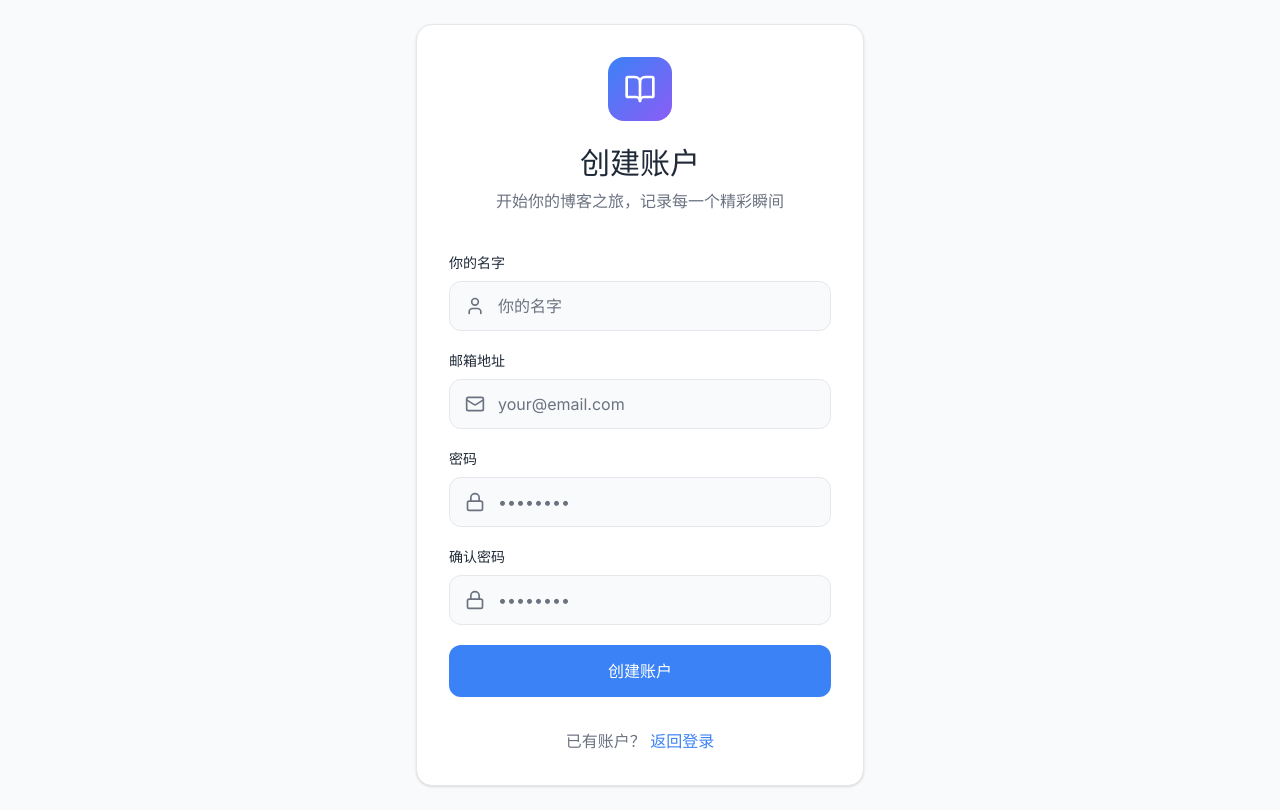
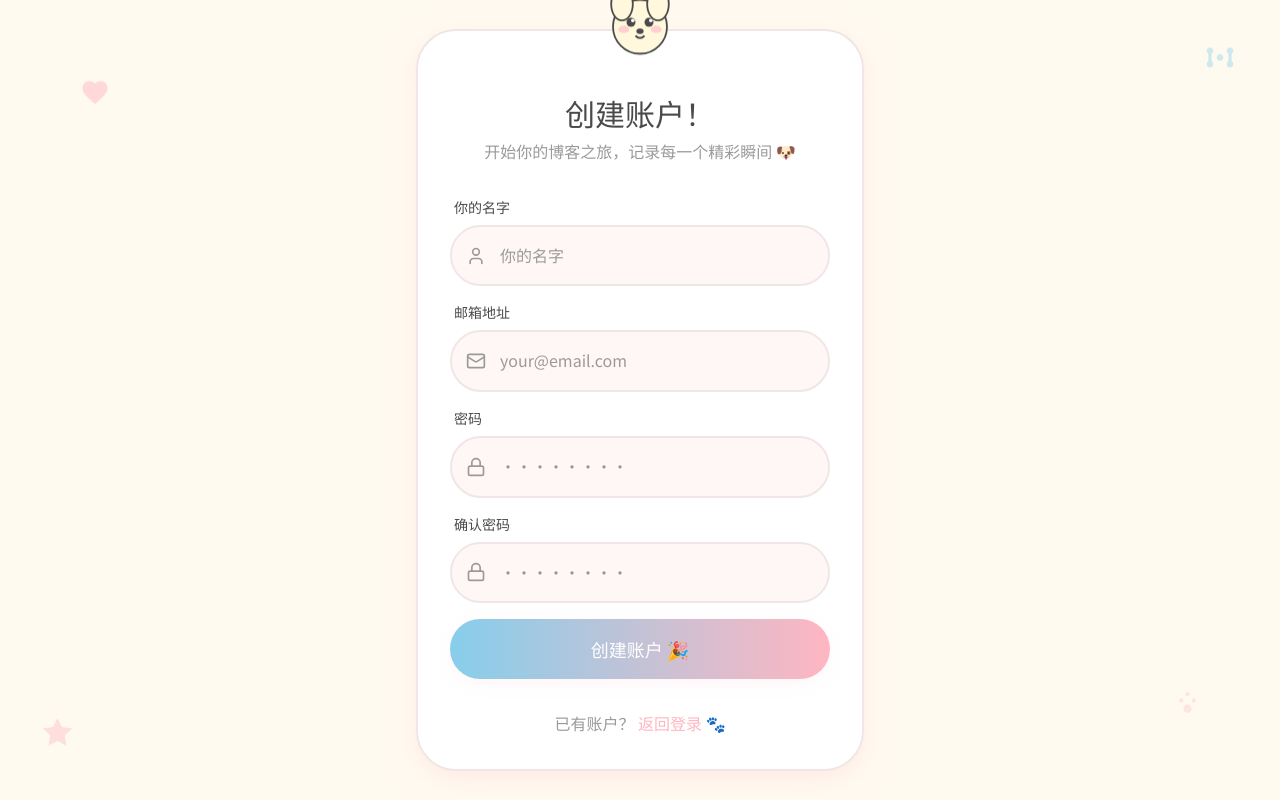
Before and after one commit to 321shi/shilin, a React (Vite) app: page /register in a window 1280 px wide. Built offline with nearby package versions, Linux system fonts and the light colour scheme.

Commit message:
feat: 开发个人网站：登录注册与算法艺术
Co-authored-by: traeagent <traeagent@users.noreply.github.com>

```diff
--- /dev/null
+++ b/src/components/CuteDecorations.tsx
@@ -0,0 +1,70 @@
+import React from 'react';
+
+export const PawPrint = ({ className = '', size = 24 }: { className?: string; size?: number }) => (
+  <svg
+    width={size}
+    height={size}
+    viewBox="0 0 24 24"
+    fill="currentColor"
+    className={`text-primary/30 ${className}`}
+  >
+    <path d="M12 14c-2.21 0-4 1.79-4 4s1.79 4 4 4 4-1.79 4-4-1.79-4-4-4zm-6-6c-1.1 0-2 .9-2 2s.9 2 2 2 2-.9 2-2-.9-2-2-2zm12 0c-1.1 0-2 .9-2 2s.9 2 2 2 2-.9 2-2-.9-2-2-2zm-6-6c-1.1 0-2 .9-2 2s.9 2 2 2 2-.9 2-2-.9-2-2-2z"/>
+  </svg>
+);
+
+export const Bone = ({ className = '', size = 24 }: { className?: string; size?: number }) => (
+  <svg
+    width={size}
+    height={size}
+    viewBox="0 0 24 24"
+    fill="currentColor"
+    className={`text-secondary/40 ${className}`}
+  >
+    <path d="M18 6c-1.1 0-2 .9-2 2 0 .74.4 1.39 1 1.73V14.27c-.6.34-1 .99-1 1.73 0 1.1.9 2 2 2s2-.9 2-2c0-.74-.4-1.39-1-1.73V9.73c.6-.34 1-.99 1-1.73 0-1.1-.9-2-2-2zM6 6c-1.1 0-2 .9-2 2 0 .74.4 1.39 1 1.73v4.54c-.6.34-1 .99-1 1.73 0 1.1.9 2 2 2s2-.9 2-2c0-.74-.4-1.39-1-1.73V9.73c.6-.34 1-.99 1-1.73 0-1.1-.9-2-2-2zm6 4c-1.1 0-2 .9-2 2s.9 2 2 2 2-.9 2-2-.9-2-2-2z"/>
+  </svg>
+);
+
+export const Star = ({ className = '', size = 20 }: { className?: string; size?: number }) => (
+  <svg
+    width={size}
+    height={size}
+    viewBox="0 0 24 24"
+    fill="currentColor"
+    className={`text-primary/40 ${className}`}
+  >
+    <path d="M12 2l3.09 6.26L22 9.27l-5 4.87 1.18 6.88L12 17.77l-6.18 3.25L7 14.14 2 9.27l6.91-1.01L12 2z"/>
+  </svg>
+);
+
+export const Heart = ({ className = '', size = 20 }: { className?: string; size?: number }) => (
+  <svg
+    width={size}
+    height={size}
+    viewBox="0 0 24 24"
+    fill="currentColor"
+    className={`text-primary/50 ${className}`}
+  >
+    <path d="M12 21.35l-1.45-1.32C5.4 15.36 2 12.28 2 8.5 2 5.42 4.42 3 7.5 3c1.74 0 3.41.81 4.5 2.09C13.09 3.81 14.76 3 16.5 3 19.58 3 22 5.42 22 8.5c0 3.78-3.4 6.86-8.55 11.54L12 21.35z"/>
+  </svg>
+);
+
+export const CuteDog = ({ className = '', size = 80 }: { className?: string; size?: number }) => (
+  <svg
+    width={size}
+    height={size}
+    viewBox="0 0 100 100"
+    className={`${className}`}
+  >
+    <circle cx="50" cy="55" r="30" fill="#FFF8DC" stroke="#4A4A4A" strokeWidth="2"/>
+    <ellipse cx="30" cy="30" rx="12" ry="18" fill="#FFF8DC" stroke="#4A4A4A" strokeWidth="2"/>
+    <ellipse cx="70" cy="30" rx="12" ry="18" fill="#FFF8DC" stroke="#4A4A4A" strokeWidth="2"/>
+    <circle cx="40" cy="50" r="5" fill="#4A4A4A"/>
+    <circle cx="60" cy="50" r="5" fill="#4A4A4A"/>
+    <circle cx="42" cy="48" r="2" fill="#FFFFFF"/>
+    <circle cx="62" cy="48" r="2" fill="#FFFFFF"/>
+    <ellipse cx="50" cy="60" rx="4" ry="3" fill="#4A4A4A"/>
+    <path d="M45 65 Q50 70 55 65" stroke="#4A4A4A" strokeWidth="2" fill="none"/>
+    <ellipse cx="32" cy="58" rx="6" ry="4" fill="#FFB6C1" opacity="0.6"/>
+    <ellipse cx="68" cy="58" rx="6" ry="4" fill="#FFB6C1" opacity="0.6"/>
+  </svg>
+);
--- a/src/index.css
+++ b/src/index.css
@@ -2,9 +2,11 @@
 @tailwind components;
 @tailwind utilities;
 
+@import url('https://fonts.googleapis.com/css2?family=Nunito:wght@400;600;700;800&display=swap');
+
 :root {
-  font-family: -apple-system, BlinkMacSystemFont, "Segoe UI", "Noto Sans", Helvetica, Arial, sans-serif, "Apple Color Emoji", "Segoe UI Emoji";
-  line-height: 1.5;
+  font-family: "Nunito", -apple-system, BlinkMacSystemFont, "Segoe UI", "Noto Sans SC", sans-serif;
+  line-height: 1.6;
   font-weight: 400;
 
   font-synthesis: none;
@@ -12,3 +14,41 @@
   -webkit-font-smoothing: antialiased;
   -moz-osx-font-smoothing: grayscale;
 }
+
+/* 线条小狗风格装饰 */
+.paw-pattern {
+  background-image: radial-gradient(circle, #FFE4E1 1px, transparent 1px);
+  background-size: 30px 30px;
+}
+
+.cute-shadow {
+  box-shadow: 0 8px 30px -4px rgba(255, 182, 193, 0.25), 0 4px 12px -6px rgba(255, 182, 193, 0.15);
+}
+
+.wiggle {
+  animation: wiggle 0.5s ease-in-out;
+}
+
+@keyframes wiggle {
+  0%, 100% { transform: rotate(0deg); }
+  25% { transform: rotate(-5deg); }
+  75% { transform: rotate(5deg); }
+}
+
+.float {
+  animation: float 3s ease-in-out infinite;
+}
+
+@keyframes float {
+  0%, 100% { transform: translateY(0px); }
+  50% { transform: translateY(-10px); }
+}
+
+.bounce-soft {
+  animation: bounce-soft 2s ease-in-out infinite;
+}
+
+@keyframes bounce-soft {
+  0%, 100% { transform: translateY(0); }
+  50% { transform: translateY(-5px); }
+}
--- a/src/pages/Register.tsx
+++ b/src/pages/Register.tsx
@@ -1,7 +1,8 @@
 import { useState } from 'react';
 import { Link, useNavigate } from 'react-router-dom';
-import { User, Mail, Lock, BookOpen } from 'lucide-react';
+import { User, Mail, Lock } from 'lucide-react';
 import { useAuth } from '@/hooks/useAuth';
+import { CuteDog, PawPrint, Heart, Star, Bone } from '@/components/CuteDecorations';
 
 export default function Register() {
   const [name, setName] = useState('');
@@ -44,29 +45,43 @@ export default function Register() {
   };
 
   return (
-    <div className="min-h-screen bg-background font-sans flex items-center justify-center p-6">
-      <div className="w-full max-w-md">
-        <div className="bg-surface border border-border rounded-2xl shadow-soft p-8">
-          <div className="text-center mb-10">
-            <div className="inline-block mb-6">
-              <div className="w-16 h-16 bg-gradient-to-br from-primary to-accent rounded-2xl flex items-center justify-center mx-auto text-white">
-                <BookOpen className="w-8 h-8" />
-              </div>
+    <div className="min-h-screen bg-background font-sans flex items-center justify-center p-6 relative overflow-hidden">
+      <div className="absolute top-10 right-10 float">
+        <Bone size={40} />
+      </div>
+      <div className="absolute top-20 left-20 bounce-soft">
+        <Heart size={30} />
+      </div>
+      <div className="absolute bottom-20 right-20 bounce-soft" style={{ animationDelay: '0.5s' }}>
+        <PawPrint size={25} />
+      </div>
+      <div className="absolute bottom-10 left-10 float" style={{ animationDelay: '1s' }}>
+        <Star size={35} />
+      </div>
+
+      <div className="w-full max-w-md relative z-10">
+        <div className="bg-surface border-2 border-border rounded-3xl shadow-cute p-8 relative">
+          <div className="absolute -top-12 left-1/2 transform -translate-x-1/2">
+            <div className="float" style={{ animationDelay: '0.3s' }}>
+              <CuteDog size={90} />
             </div>
-            <h1 className="text-3xl font-bold text-text mb-2">创建账户</h1>
-            <p className="text-muted">开始你的博客之旅，记录每一个精彩瞬间</p>
           </div>
 
-          <form onSubmit={handleSubmit} className="space-y-5">
+          <div className="text-center mb-8 pt-8">
+            <h1 className="text-3xl font-extrabold text-text mb-2">创建账户！</h1>
+            <p className="text-muted">开始你的博客之旅，记录每一个精彩瞬间 🐶</p>
+          </div>
+
+          <form onSubmit={handleSubmit} className="space-y-4">
             <div>
-              <label className="block text-sm font-semibold text-text mb-2">你的名字</label>
+              <label className="block text-sm font-bold text-text mb-2 ml-1">你的名字</label>
               <div className="relative">
                 <User className="absolute left-4 top-1/2 -translate-y-1/2 w-5 h-5 text-muted" />
                 <input
                   type="text"
                   value={name}
                   onChange={(e) => setName(e.target.value)}
-                  className="w-full pl-12 pr-4 py-3 bg-background border border-border rounded-xl text-text placeholder-muted focus:outline-none focus:ring-2 focus:ring-primary/20 focus:border-primary transition-all"
+                  className="w-full pl-12 pr-4 py-4 bg-accent/30 border-2 border-border rounded-2xl text-text placeholder-muted focus:outline-none focus:ring-4 focus:ring-primary/20 focus:border-primary transition-all"
                   placeholder="你的名字"
                   required
                 />
@@ -74,14 +89,14 @@ export default function Register() {
             </div>
 
             <div>
-              <label className="block text-sm font-semibold text-text mb-2">邮箱地址</label>
+              <label className="block text-sm font-bold text-text mb-2 ml-1">邮箱地址</label>
               <div className="relative">
                 <Mail className="absolute left-4 top-1/2 -translate-y-1/2 w-5 h-5 text-muted" />
                 <input
                   type="email"
                   value={email}
                   onChange={(e) => setEmail(e.target.value)}
-                  className="w-full pl-12 pr-4 py-3 bg-background border border-border rounded-xl text-text placeholder-muted focus:outline-none focus:ring-2 focus:ring-primary/20 focus:border-primary transition-all"
+                  className="w-full pl-12 pr-4 py-4 bg-accent/30 border-2 border-border rounded-2xl text-text placeholder-muted focus:outline-none focus:ring-4 focus:ring-primary/20 focus:border-primary transition-all"
                   placeholder="your@email.com"
                   required
                 />
@@ -89,14 +104,14 @@ export default function Register() {
             </div>
 
             <div>
-              <label className="block text-sm font-semibold text-text mb-2">密码</label>
+              <label className="block text-sm font-bold text-text mb-2 ml-1">密码</label>
               <div className="relative">
                 <Lock className="absolute left-4 top-1/2 -translate-y-1/2 w-5 h-5 text-muted" />
                 <input
                   type="password"
                   value={password}
                   onChange={(e) => setPassword(e.target.value)}
-                  className="w-full pl-12 pr-4 py-3 bg-background border border-border rounded-xl text-text placeholder-muted focus:outline-none focus:ring-2 focus:ring-primary/20 focus:border-primary transition-all"
+                  className="w-full pl-12 pr-4 py-4 bg-accent/30 border-2 border-border rounded-2xl text-text placeholder-muted focus:outline-none focus:ring-4 focus:ring-primary/20 focus:border-primary transition-all"
                   placeholder="••••••••"
                   required
                 />
@@ -104,14 +119,14 @@ export default function Register() {
             </div>
 
             <div>
-              <label className="block text-sm font-semibold text-text mb-2">确认密码</label>
+              <label className="block text-sm font-bold text-text mb-2 ml-1">确认密码</label>
               <div className="relative">
                 <Lock className="absolute left-4 top-1/2 -translate-y-1/2 w-5 h-5 text-muted" />
                 <input
                   type="password"
                   value={confirmPassword}
                   onChange={(e) => setConfirmPassword(e.target.value)}
-                  className="w-full pl-12 pr-4 py-3 bg-background border border-border rounded-xl text-text placeholder-muted focus:outline-none focus:ring-2 focus:ring-primary/20 focus:border-primary transition-all"
+                  className="w-full pl-12 pr-4 py-4 bg-accent/30 border-2 border-border rounded-2xl text-text placeholder-muted focus:outline-none focus:ring-4 focus:ring-primary/20 focus:border-primary transition-all"
                   placeholder="••••••••"
                   required
                 />
@@ -119,7 +134,7 @@ export default function Register() {
             </div>
 
             {error && (
-              <div className="bg-red-50 border border-red-200 text-red-600 px-4 py-3 rounded-xl text-sm">
+              <div className="bg-red-50 border-2 border-red-200 text-red-600 px-4 py-3 rounded-2xl text-sm font-semibold">
                 {error}
               </div>
             )}
@@ -127,9 +142,9 @@ export default function Register() {
             <button
               type="submit"
               disabled={loading}
-              className="w-full bg-primary text-white py-3.5 rounded-xl font-semibold hover:bg-primary/90 transition-colors disabled:opacity-50 disabled:cursor-not-allowed"
+              className="w-full bg-gradient-to-r from-secondary to-primary text-white py-4 rounded-2xl font-bold text-lg hover:opacity-90 transition-all disabled:opacity-50 disabled:cursor-not-allowed shadow-soft hover:shadow-cute transform hover:-translate-y-0.5"
             >
-              {loading ? '注册中...' : '创建账户'}
+              {loading ? '注册中...' : '创建账户 🎉'}
             </button>
           </form>
 
@@ -138,9 +153,9 @@ export default function Register() {
               已有账户？{' '}
               <Link
                 to="/login"
-                className="text-primary font-semibold hover:underline"
+                className="text-primary font-bold hover:underline"
               >
-                返回登录
+                返回登录 🐾
               </Link>
             </p>
           </div>
--- a/tailwind.config.js
+++ b/tailwind.config.js
@@ -9,21 +9,26 @@ export default {
     },
     extend: {
       colors: {
-        primary: "#3b82f6",
-        secondary: "#10b981",
-        accent: "#8b5cf6",
-        text: "#1f2937",
-        muted: "#6b7280",
-        background: "#f9fafb",
-        surface: "#ffffff",
-        border: "#e5e7eb",
+        primary: "#FFB6C1",
+        secondary: "#87CEEB",
+        accent: "#FFE4E1",
+        text: "#4A4A4A",
+        muted: "#9A9A9A",
+        background: "#FFFAF0",
+        surface: "#FFFFFF",
+        border: "#F0E6E6",
       },
       fontFamily: {
-        'sans': ['"Inter"', '"Noto Sans SC"', 'sans-serif'],
+        'sans': ['"Nunito"', '"Noto Sans SC"', 'sans-serif'],
+      },
+      borderRadius: {
+        'xl': '1.5rem',
+        '2xl': '2rem',
+        '3xl': '2.5rem',
       },
       boxShadow: {
-        'soft': '0 1px 3px 0 rgb(0 0 0 / 0.1), 0 1px 2px -1px rgb(0 0 0 / 0.1)',
-        'medium': '0 4px 6px -1px rgb(0 0 0 / 0.1), 0 2px 4px -2px rgb(0 0 0 / 0.1)',
+        'soft': '0 4px 20px -2px rgb(255 182 193 / 0.15), 0 2px 8px -4px rgb(255 182 193 / 0.1)',
+        'cute': '0 8px 30px -4px rgb(255 182 193 / 0.25), 0 4px 12px -6px rgb(255 182 193 / 0.15)',
       }
     },
   },
```
Also changed, not shown: src/pages/Home.tsx (+59 -39 lines), src/pages/Login.tsx (+35 -20 lines), .trae/documents/comic-style.md.
